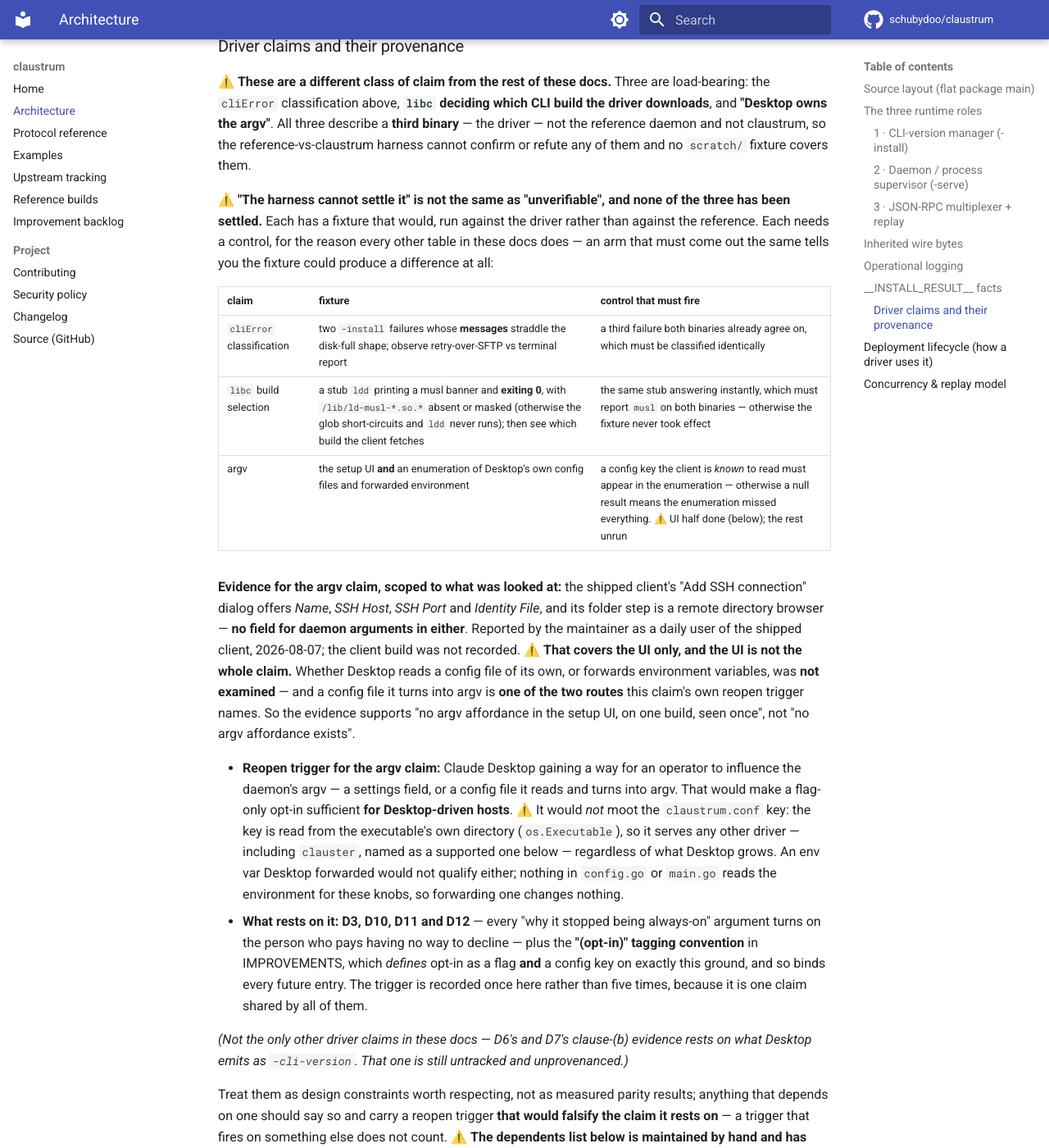
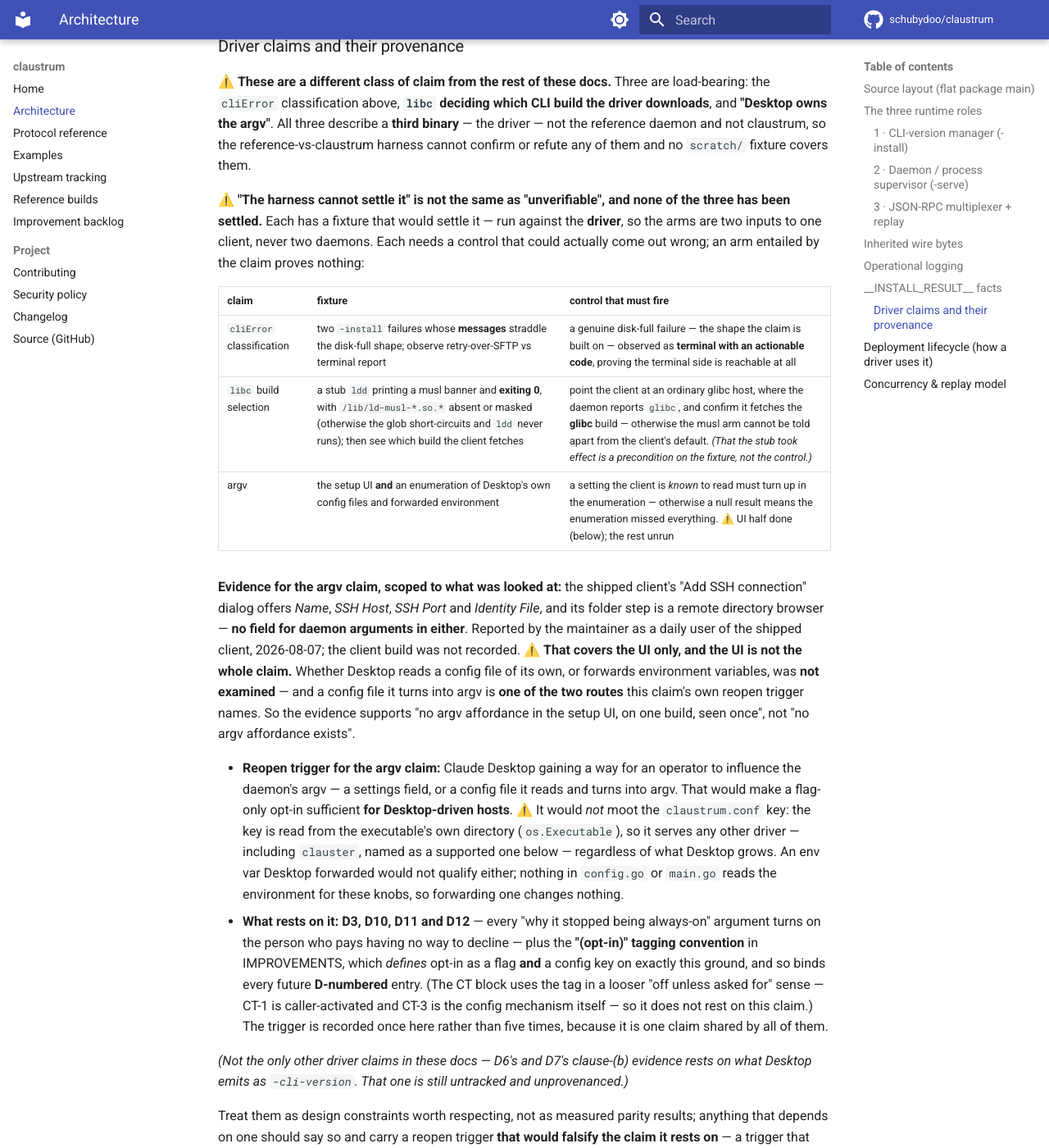
Before and after one commit to schubydoo/claustrum, an MkDocs documentation site: the page built from docs/ARCHITECTURE.md, in a window 1280 px wide and 1400 px high, scrolled down 6053 px. Shown: the whole window at 82% size. Built offline with MkDocs 1.6.1 and Material for MkDocs 9.7.7, drawn with Linux system fonts in a browser that asks for light colours; comment, search, counter and statistics services are not loaded.

Commit message:
docs: fix the two driver-fixture controls and scope the "(opt-in)" definition
Round 5, all three findings against apparatus added in rounds 3 and 4 rather
than against the material this PR exists to correct.

The two controls in the driver-claim fixture table were wrong in the same way:
both were written as reference-vs-claustrum arms ("must report musl on both
binaries", "a third failure both binaries already agree on") for claims the
paragraph nine lines above says the parity harness cannot reach. For a driver
claim the two arms are two inputs to ONE client, never two daemons.

They were also unfalsifiable. "A third failure both binaries agree on, classified
identically" is entailed by the claim under test -- if Desktop classifies by
text, identical text gets identical treatment, and the arm also passes when
Desktop never reaches classification or is not running. The libc control was
lifted from tier item 5, where it belongs to a different question: whether the
reported VALUE diverges, which is a parity probe. Showing the daemon reports musl
says nothing about whether which-build-is-fetched can vary at all.

Replaced with controls that can fail:

  - cliError: a genuine disk-full failure observed as terminal with an actionable
    code, proving the terminal side is reachable before the straddling pair is
    read as evidence
  - libc: an ordinary glibc host, which must fetch the glibc build -- otherwise
    the musl arm cannot be told apart from the client's default. The
    stub-took-effect check survives as a precondition on the fixture, which is
    what it always was

Separately, the "(opt-in) means operator-declinable" definition was false inside
its own section, and it is the ground for retagging D1 in seven places and for
carrying the tag as a dependent of the argv claim. CT-1 is activated by the
caller sending wantPid in params -- exactly D1's shape -- and CT-3 is opted into
by creating claustrum.conf, so it cannot have a config key because it IS the
mechanism. Only CT-2 and CT-5 have both. The definition is now scoped to the
D-numbered entries, where it holds, and the CT block's looser "off unless asked
for" sense is stated rather than left to collide with it. The argv dependent is
scoped to match.

D1's retag is unaffected: it is caller-activated either way.

Co-Authored-By: Claude Opus 5 <noreply@anthropic.com>

```diff
--- a/docs/ARCHITECTURE.md
+++ b/docs/ARCHITECTURE.md
@@ -226,16 +226,16 @@ reference-vs-claustrum harness cannot confirm or refute any of them and no
 `scratch/` fixture covers them.
 
 ⚠️ **"The harness cannot settle it" is not the same as "unverifiable", and none of
-the three has been settled.** Each has a fixture that would, run against the driver
-rather than against the reference. Each needs a control, for the reason every other
-table in these docs does — an arm that must come out the same tells you the fixture
-could produce a difference at all:
+the three has been settled.** Each has a fixture that would settle it — run against
+the **driver**, so the arms are two inputs to one client, never two daemons. Each
+needs a control that could actually come out wrong; an arm entailed by the claim
+proves nothing:
 
 | claim | fixture | control that must fire |
 |---|---|---|
-| `cliError` classification | two `-install` failures whose **messages** straddle the disk-full shape; observe retry-over-SFTP vs terminal report | a third failure both binaries already agree on, which must be classified identically |
-| `libc` build selection | a stub `ldd` printing a musl banner and **exiting 0**, with `/lib/ld-musl-*.so.*` absent or masked (otherwise the glob short-circuits and `ldd` never runs); then see which build the client fetches | the same stub answering instantly, which must report `musl` on both binaries — otherwise the fixture never took effect |
-| argv | the setup UI **and** an enumeration of Desktop's own config files and forwarded environment | a config key the client is *known* to read must appear in the enumeration — otherwise a null result means the enumeration missed everything. ⚠️ UI half done (below); the rest unrun |
+| `cliError` classification | two `-install` failures whose **messages** straddle the disk-full shape; observe retry-over-SFTP vs terminal report | a genuine disk-full failure — the shape the claim is built on — observed as **terminal with an actionable code**, proving the terminal side is reachable at all |
+| `libc` build selection | a stub `ldd` printing a musl banner and **exiting 0**, with `/lib/ld-musl-*.so.*` absent or masked (otherwise the glob short-circuits and `ldd` never runs); then see which build the client fetches | point the client at an ordinary glibc host, where the daemon reports `glibc`, and confirm it fetches the **glibc** build — otherwise the musl arm cannot be told apart from the client's default. *(That the stub took effect is a precondition on the fixture, not the control.)* |
+| argv | the setup UI **and** an enumeration of Desktop's own config files and forwarded environment | a setting the client is *known* to read must turn up in the enumeration — otherwise a null result means the enumeration missed everything. ⚠️ UI half done (below); the rest unrun |
 
 **Evidence for the argv claim, scoped to what was looked at:** the shipped client's
 "Add SSH connection" dialog offers *Name*, *SSH Host*, *SSH Port* and *Identity
@@ -260,7 +260,10 @@ evidence supports "no argv affordance in the setup UI, on one build, seen once",
 - **What rests on it:** **D3, D10, D11 and D12** — every "why it stopped being
   always-on" argument turns on the person who pays having no way to decline — plus
   the **"(opt-in)" tagging convention** in IMPROVEMENTS, which *defines* opt-in as a
-  flag **and** a config key on exactly this ground, and so binds every future entry.
+  flag **and** a config key on exactly this ground, and so binds every future
+  **D-numbered** entry. (The CT block uses the tag in a looser "off unless asked
+  for" sense — CT-1 is caller-activated and CT-3 is the config mechanism itself —
+  so it does not rest on this claim.)
   The trigger is recorded once here rather than five times, because it is one claim
   shared by all of them.
 
```
Also changed, not shown: docs/IMPROVEMENTS.md (+10 -5 lines).
